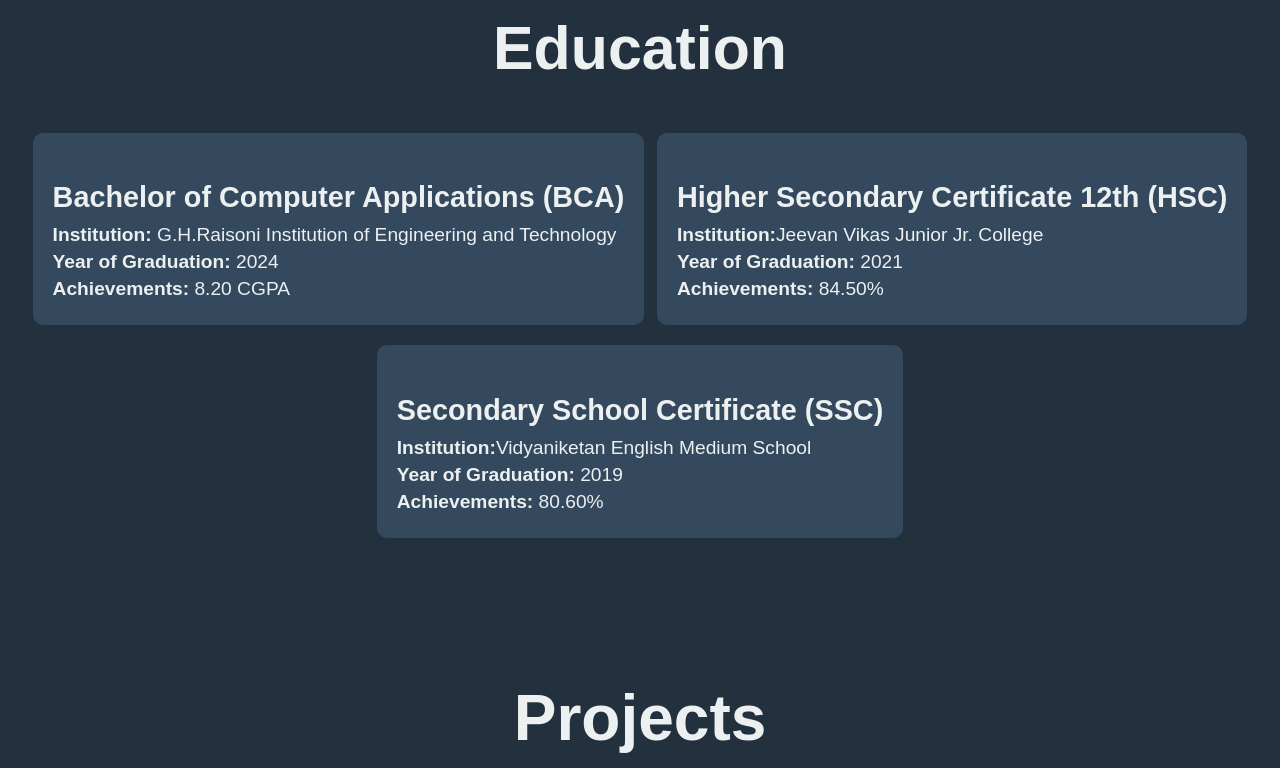
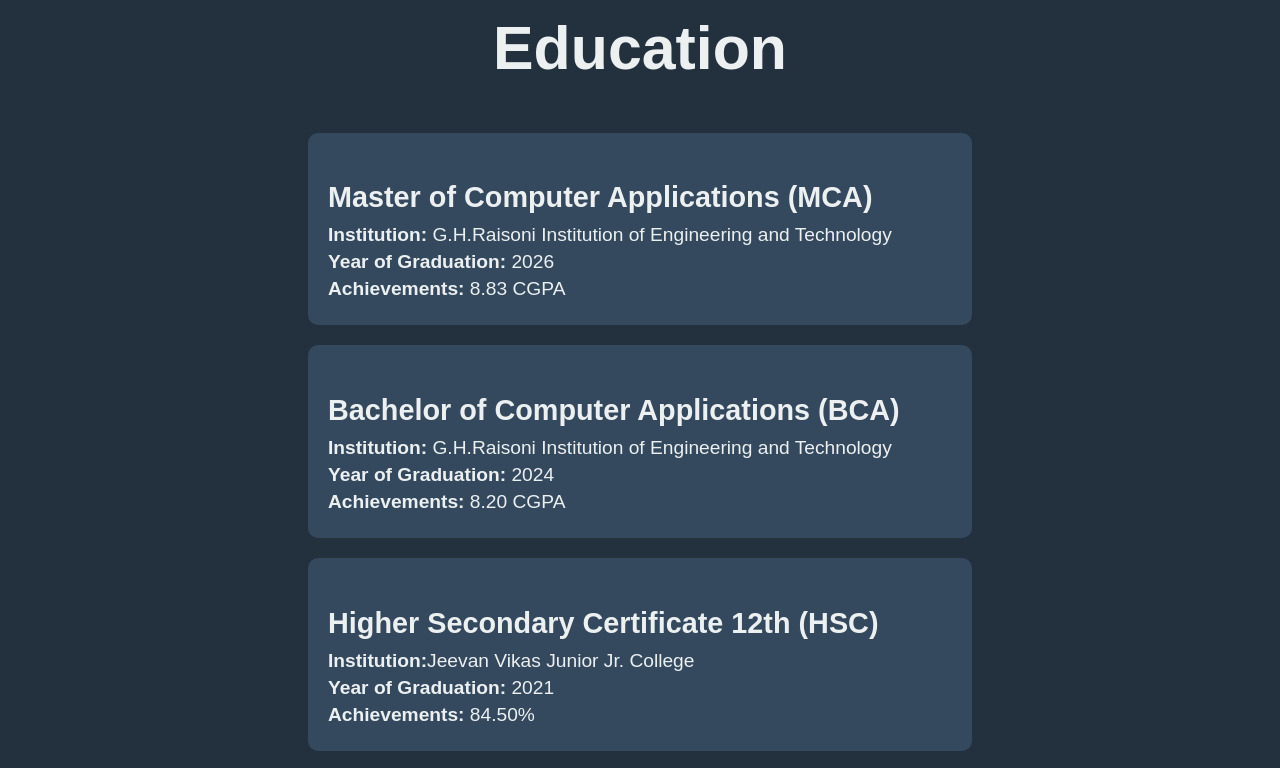
Before and after one commit to PrajwalUrkude/Portfolio, a plain HTML site: page index.html in a window 1280 px wide. Shown: the part 1580-2348 px from the top of the page. Drawn offline with Linux system fonts and the light colour scheme.

Commit message:
All Chnages

```diff
--- a/index.html
+++ b/index.html
@@ -130,6 +130,13 @@
       <h2>Education</h2>
       <div class="container">
 
+         <div class="education-entry">
+              <h3>Master of Computer Applications (MCA)</h3>
+              <p><strong>Institution:</strong> G.H.Raisoni Institution of Engineering and Technology</p>
+              <p><strong>Year of Graduation:</strong> 2026</p>
+              <p><strong>Achievements:</strong> 8.83 CGPA</p>
+             </div>
+
           <div class="education-entry">
               <h3>Bachelor of Computer Applications (BCA)</h3>
               <p><strong>Institution:</strong> G.H.Raisoni Institution of Engineering and Technology</p>
@@ -192,7 +199,7 @@
   <section class="resume" id="resume">
     <div class="container">
         <h2>My Resume</h2>
-        <iframe src="./PrajwalUrkude_Resume.pdf" width="100%" height="1000px"></iframe>
+        <iframe src="./Prajwal Resume.pdf" width="100%" height="1000px"></iframe>
     </div>
 </section>
 
--- a/style.css
+++ b/style.css
@@ -540,6 +540,7 @@
     flex-wrap: wrap;
 }
 .education-entry {
+  width: 39rem;
     background-color: #34495e;
     padding: 20px;
     border-radius: 10px;
```
Also changed, not shown: 1 other file.
